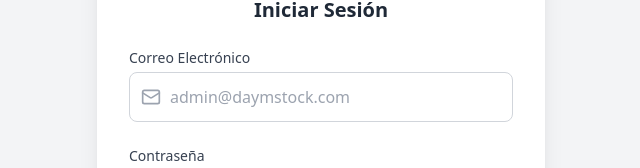
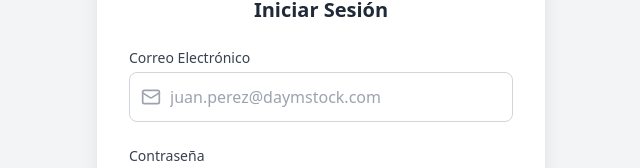
Before and after one commit to Danilo0617/inventario, a React (Vite) app: page /inventario/login in a window 1280 px wide. Shown: the part 348-516 px from the top of the page, without its empty margins (319-959 px from the left). Built offline with nearby package versions, Linux system fonts and the light colour scheme; no server answers; the database is empty.

Commit message:
Update email placeholder in Login component

```diff
--- a/src/pages/Login.tsx
+++ b/src/pages/Login.tsx
@@ -63,7 +63,7 @@ const Login = () => {
                   type="email"
                   required
                   className="w-full pl-10 pr-4 py-3 border border-gray-300 rounded-lg focus:ring-2 focus:ring-blue-500 focus:border-blue-500 transition-all"
-                  placeholder="admin@daymstock.com"
+                  placeholder="juan.perez@daymstock.com"
                   value={email}
                   onChange={(e) => setEmail(e.target.value)}
                 />
```
